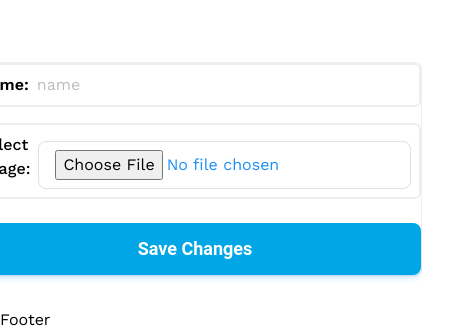
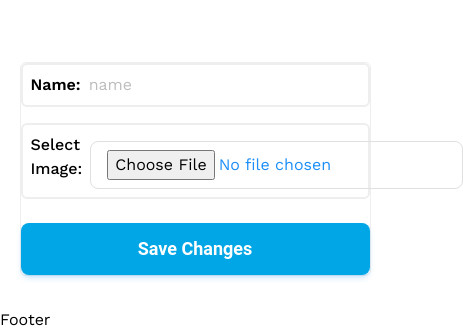
Before and after one commit to roushan-sheik/bit-craft-frontend, a React (Vite) app: page /update-profile in a window 390 px wide. Shown: the part 262-590 px from the top of the page, 463 px wide, since content can reach past the window. Built offline with nearby package versions, Linux system fonts and the light colour scheme; no server answers.

Commit message:
update profile responsive bug fixed

```diff
--- a/src/pages/updateProfile/UpdateProfile.jsx
+++ b/src/pages/updateProfile/UpdateProfile.jsx
@@ -36,12 +36,12 @@ const UpdateProfile = () => {
     }
   };
   return (
-    <div className="max-w-6xl mx-auto my-8">
+    <div className="max-w-6xl mx-auto my-8 ">
       <Helmet>
         <title>User - Update Profile</title>
       </Helmet>
       <ToastContainer />
-      <div className="mt-8">
+      <div className="mt-8 ">
         <div className="flex flex-col items-center ">
           <img
             className="rounded-full w-[150px] h-[150px]"
@@ -54,7 +54,7 @@ const UpdateProfile = () => {
         <div className="flex flex-col items-center">
           <form
             onSubmit={handleSubmit}
-            className="card-body rounded-md mt-4 lg:w-50%] border"
+            className="card-body rounded-md mt-4 lg:w-50%] w-[90%] mx-auto border"
           >
             <div className="border-2 flex gap-2 p-2 rounded-md mb-4">
               <label className="label font-semibold">
```
